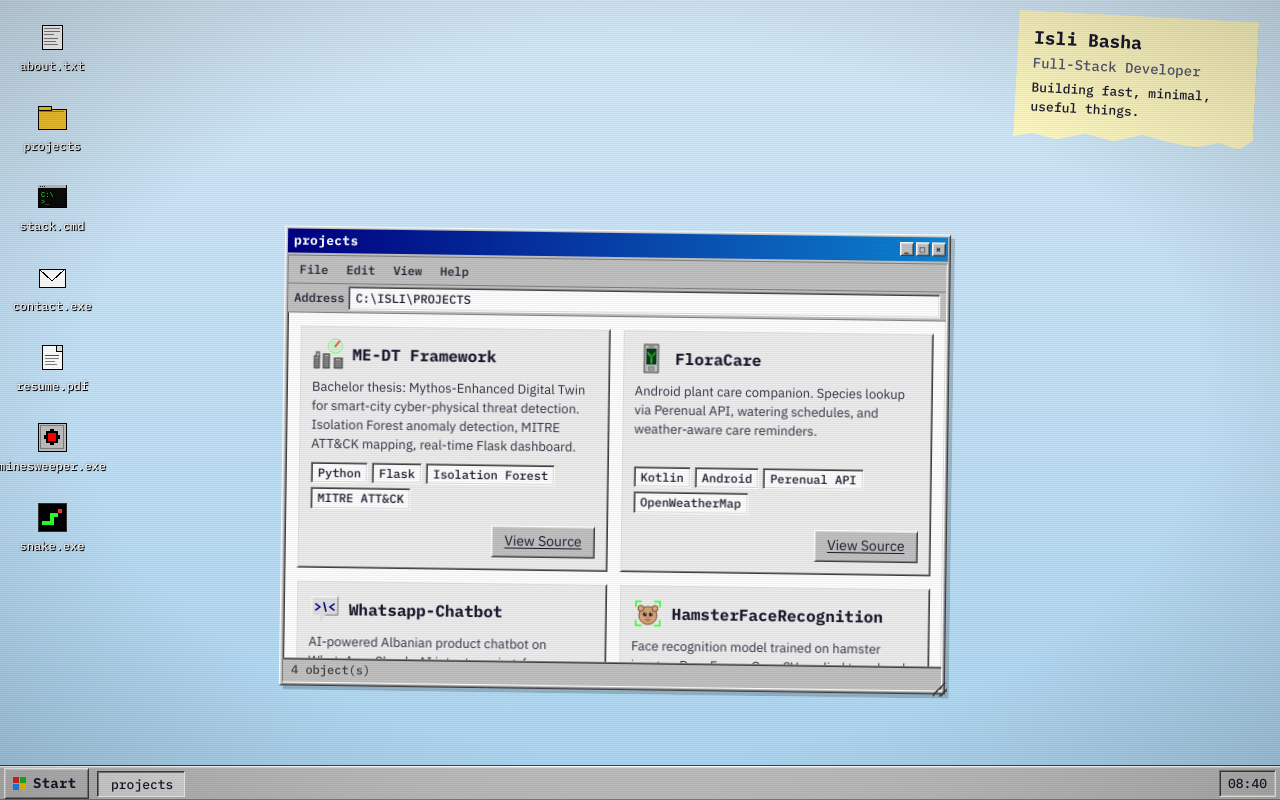
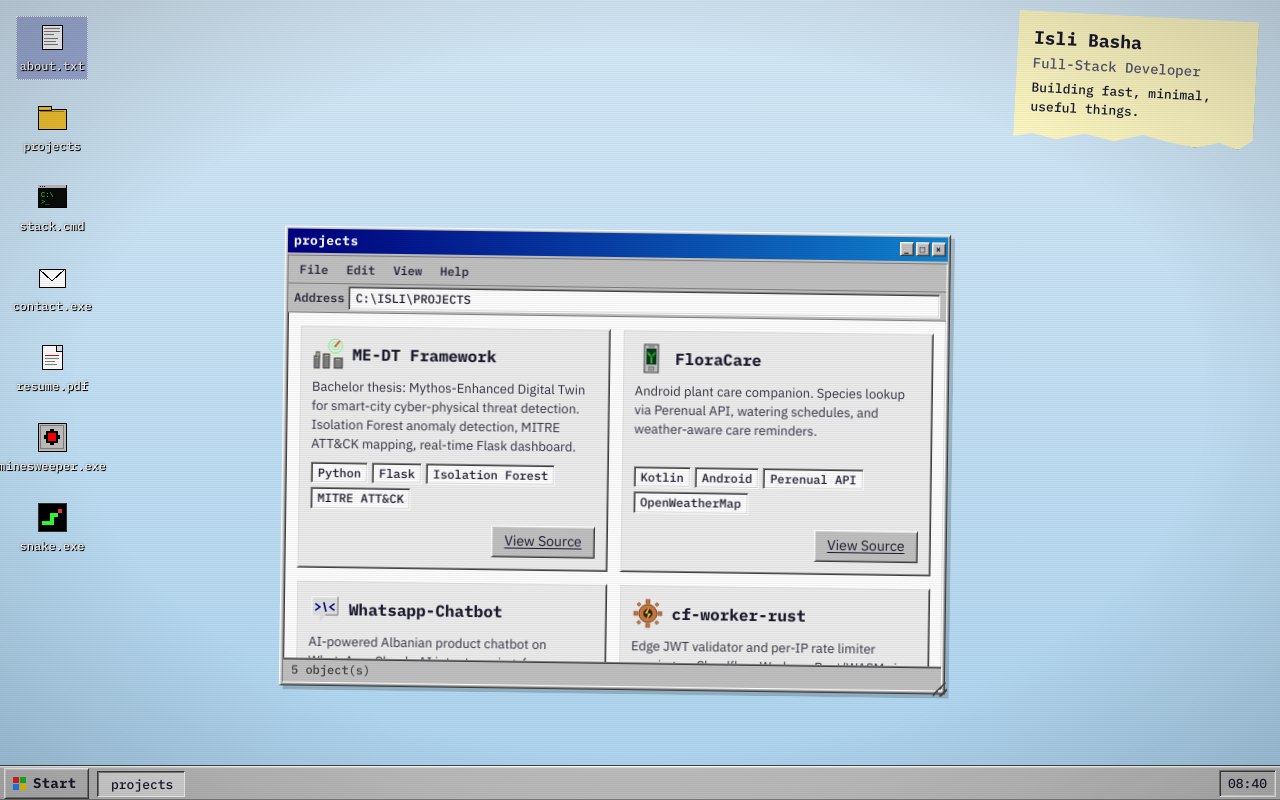
Before and after one commit to IsliBasha/isli-basha-portfolio, a React (Vite) app: page / in a window 1280 px wide. Both pictures are taken after a click on the button "projects". Built offline with nearby package versions, Linux system fonts and the light colour scheme.

Commit message:
feat: add cf-worker-rust to projects and CV

```diff
--- a/public/cv.html
+++ b/public/cv.html
@@ -279,6 +279,19 @@
 
     <div class="project">
       <div class="project__header">
+        <span class="project__name">cf-worker-rust</span>
+        <a class="project__link" href="https://github.com/IsliBasha/cf-worker-rust">github.com/IsliBasha/cf-worker-rust</a>
+      </div>
+      <p class="project__desc">
+        Edge JWT validator and per-IP rate limiter on Cloudflare Workers.
+        Rust compiled to WASM via workers-rs. Supports HS256 and RS256 tokens;
+        sliding-window rate limiting backed by Cloudflare KV.
+      </p>
+      <div class="project__stack">Rust &middot; WASM &middot; Cloudflare Workers &middot; JWT</div>
+    </div>
+
+    <div class="project">
+      <div class="project__header">
         <span class="project__name">HamsterFaceRecognition</span>
         <a class="project__link" href="https://github.com/IsliBasha/HamsterFaceRecognition">github.com/IsliBasha/HamsterFaceRecognition</a>
       </div>
--- a/src/components/ProjectIcon.jsx
+++ b/src/components/ProjectIcon.jsx
@@ -74,7 +74,29 @@ function NetworkIcon() {
   );
 }
 
-const ICONS = { android: AndroidIcon, python: PythonIcon, chat: ChatIcon, network: NetworkIcon };
+function RustIcon() {
+  return (
+    <svg width="32" height="32" viewBox="0 0 32 32" fill="none" aria-hidden="true">
+      {/* gear teeth */}
+      <rect x="14" y="2" width="4" height="4" fill="#c87941" stroke="#804020" strokeWidth="0.5"/>
+      <rect x="14" y="26" width="4" height="4" fill="#c87941" stroke="#804020" strokeWidth="0.5"/>
+      <rect x="2" y="14" width="4" height="4" fill="#c87941" stroke="#804020" strokeWidth="0.5"/>
+      <rect x="26" y="14" width="4" height="4" fill="#c87941" stroke="#804020" strokeWidth="0.5"/>
+      <rect x="5.5" y="5.5" width="3" height="3" fill="#c87941" stroke="#804020" strokeWidth="0.5" transform="rotate(45 7 7)"/>
+      <rect x="23.5" y="5.5" width="3" height="3" fill="#c87941" stroke="#804020" strokeWidth="0.5" transform="rotate(45 25 7)"/>
+      <rect x="5.5" y="23.5" width="3" height="3" fill="#c87941" stroke="#804020" strokeWidth="0.5" transform="rotate(45 7 25)"/>
+      <rect x="23.5" y="23.5" width="3" height="3" fill="#c87941" stroke="#804020" strokeWidth="0.5" transform="rotate(45 25 25)"/>
+      {/* gear body */}
+      <circle cx="16" cy="16" r="9" fill="#c87941" stroke="#804020" strokeWidth="1"/>
+      {/* inner hole */}
+      <circle cx="16" cy="16" r="4.5" fill="#1a1a2e" stroke="#804020" strokeWidth="0.8"/>
+      {/* lightning bolt — edge/speed */}
+      <polygon points="17.5,9 13,16 16.5,16 14.5,23 19,16 15.5,16" fill="#ffdd44" stroke="#cc9900" strokeWidth="0.4"/>
+    </svg>
+  );
+}
+
+const ICONS = { android: AndroidIcon, python: PythonIcon, chat: ChatIcon, network: NetworkIcon, rust: RustIcon };
 
 export function ProjectIcon({ type }) {
   const Icon = ICONS[type] ?? ICONS.chat;
--- a/src/data/projects.js
+++ b/src/data/projects.js
@@ -24,6 +24,15 @@ export const projects = [
     iconType: 'chat',
   },
   {
+    id: 'cf-worker-rust',
+    name: 'cf-worker-rust',
+    description:
+      'Edge JWT validator and per-IP rate limiter running on Cloudflare Workers. Rust/WASM via workers-rs, supports HS256 and RS256. KV-backed sliding-window rate limiting.',
+    stack: ['Rust', 'WASM', 'Cloudflare Workers', 'JWT'],
+    href: 'https://github.com/IsliBasha/cf-worker-rust',
+    iconType: 'rust',
+  },
+  {
     id: 'hamster',
     name: 'HamsterFaceRecognition',
     description: 'Face recognition model trained on hamster images. DeepFace + OpenCV applied to a deeply unserious dataset.',
```
